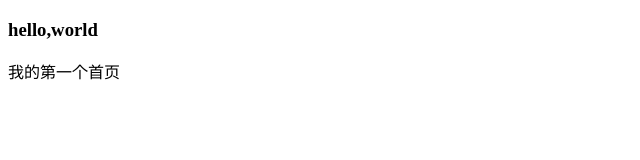
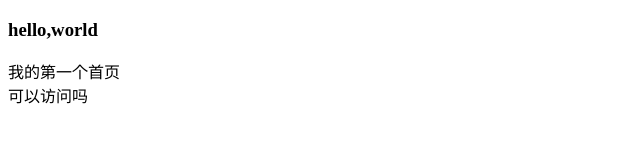
Before and after one commit to zhangxingquan/My-, a plain HTML site: page index.html in a window 1280 px wide. Shown: the whole page, without its empty margins (0-640 px from the left). Drawn offline with Linux system fonts and the light colour scheme.

Commit message:
小改了下

```diff
--- a/index.html
+++ b/index.html
@@ -7,5 +7,6 @@
 <body>
     <h3>hello,world </h3>
     <div>我的第一个首页</div>
+    <div>可以访问吗</div>
 </body>
 </html>
```
